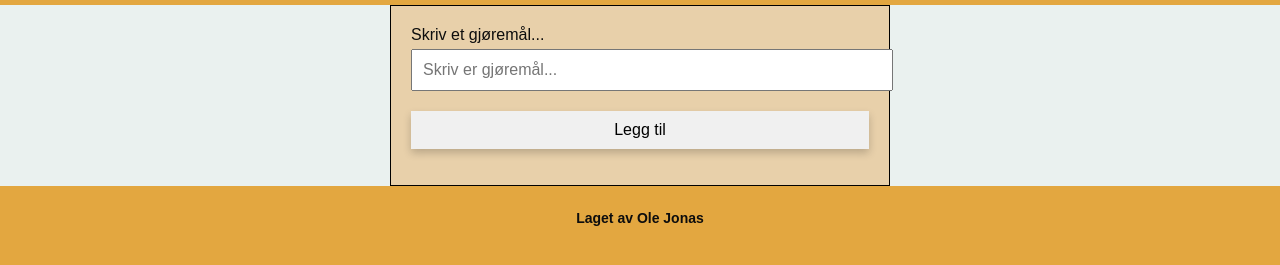
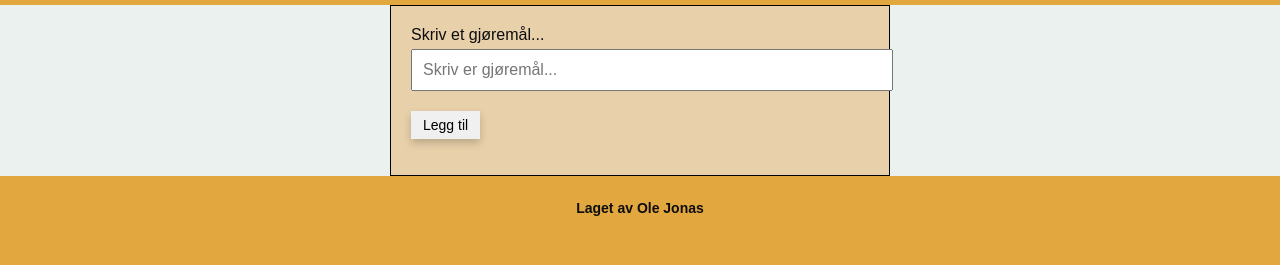
Before and after one commit to ole-jonas/Undervisning20, a website: page index.html in a window 1280 px wide. Shown: the part 49-314 px from the top of the page. Drawn offline with Linux system fonts and the light colour scheme.

Commit message:
Button size

```diff
--- a/styles.css
+++ b/styles.css
@@ -76,23 +76,22 @@ section {
 }
 
 .todoApp button {
-  width: 100%;
-  padding: 10px;
+  width: auto; /* Optional: Adjust if you don't want buttons to take full width */
+  padding: 6px 12px; /* Reduce padding to make the button smaller */
+  font-size: 14px; /*sss Reduce font size to make text smaller */
   margin-top: 10px;
-  font-size: 16px;
-  border: none; /* Remove border to make shadow more visible */
-  background-color: #f0f0f0; /* Add a light background color */
-  box-shadow: 0px 4px 8px rgba(0,0,0,0.2); /* Horizontal, vertocal, blur radius, color */
-  transition: all 0.3s ease; /* Smooth transition for shadow */
+  border: none;
+  background-color: #f0f0f0;
+  box-shadow: 0px 4px 8px rgba(0, 0, 0, 0.2);
+  transition: all 0.3s ease;
 }
 
 .todoApp button:hover {
-  background-color: #d48f0f;  /* Change background color on hover */
-  color: white;  /* Change text color */
-  border: 1px solid #8b5e00;  /* Add border on hover */
-  box-shadow: 0px 8px 16px rgba(0, 0, 0, 0.3); /* Darker shadow on hover */
+  background-color: #d48f0f;
+  color: white;
+  border: 1px solid #8b5e00;
+  box-shadow: 0px 8px 16px rgba(0, 0, 0, 0.3);
 }
-
 .todoApp ul {
    margin-top: 15px;
    padding: 0;
```
